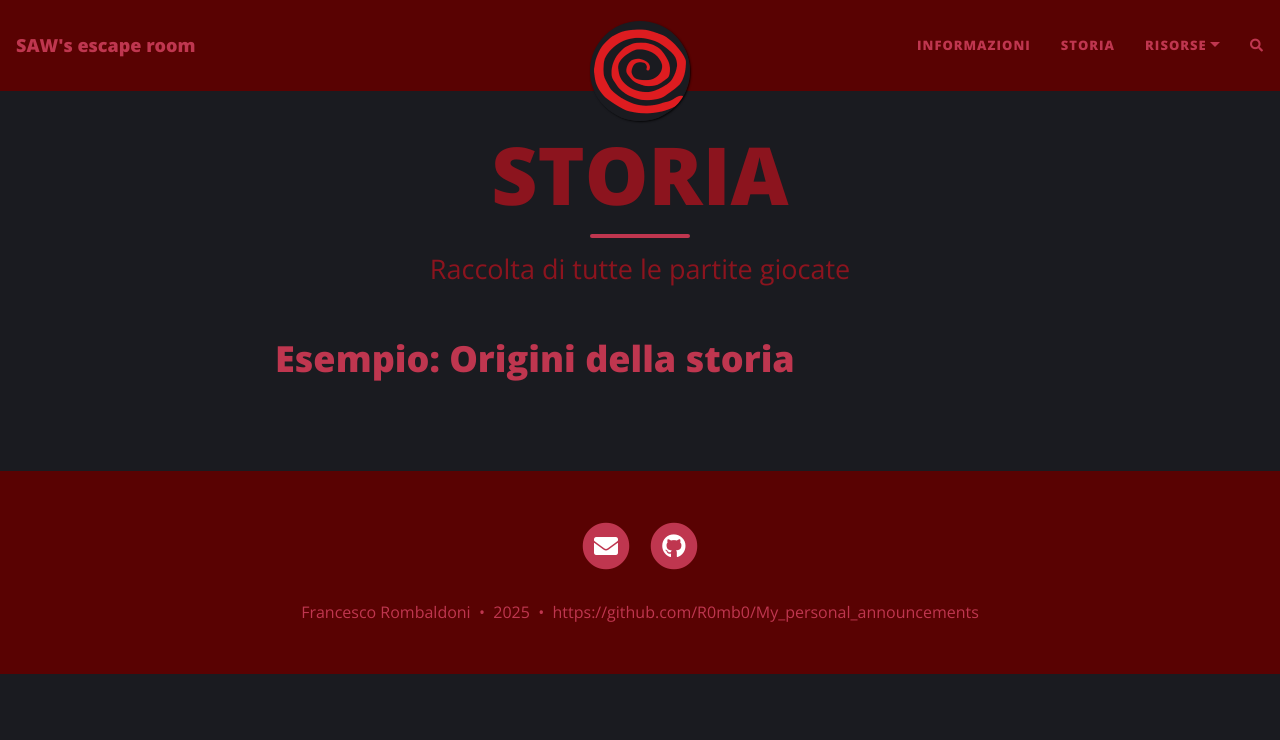
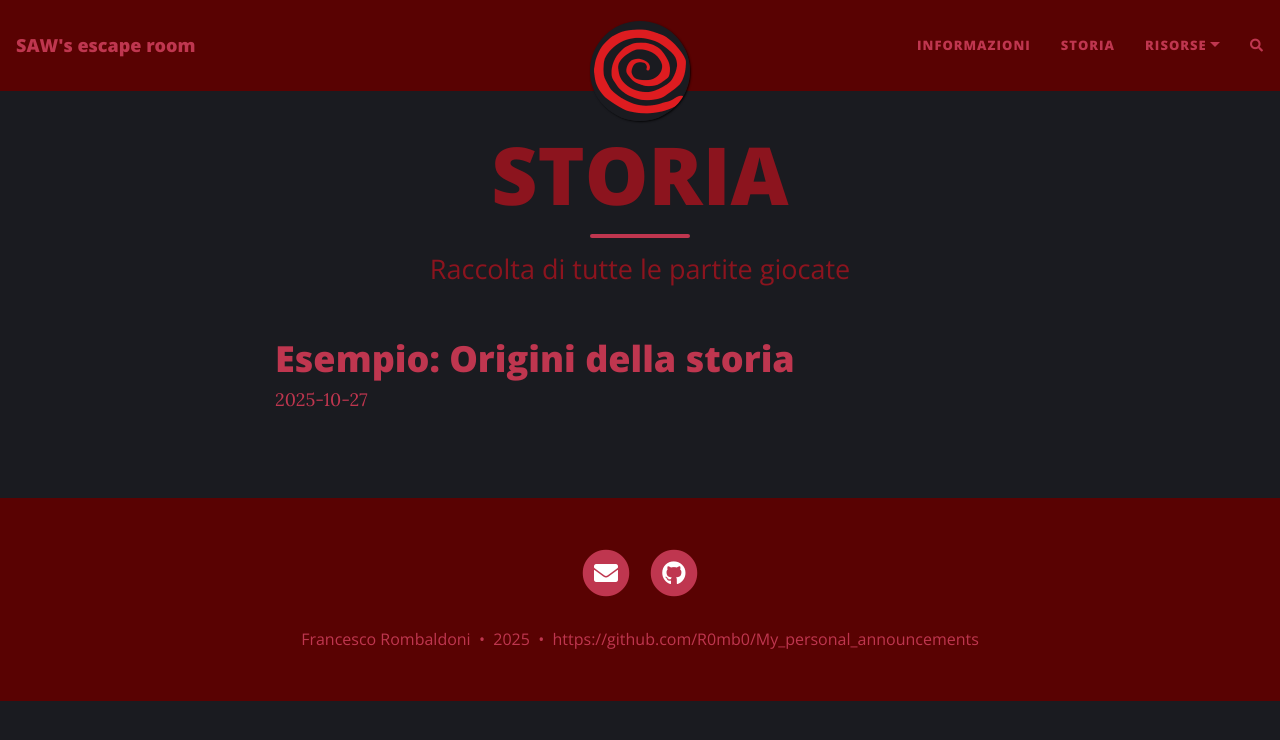
Before and after one commit to R0mb0/Saw_2-Inspired_Escape_Room, a Jekyll site: the page built from docs/storia.md, in a window 1280 px wide. Shown: the top 740 px of the page. Built offline with Jekyll 4.4.1, drawn with Linux system fonts in a browser that asks for light colours; nearby versions of some CDN libraries; comment, search, counter and statistics services are not loaded.

Commit message:
Add date display under title in storia layout
Added a date display under the title, extracted from front matter or filename.

```diff
--- a/docs/_layouts/storia.html
+++ b/docs/_layouts/storia.html
@@ -71,6 +71,20 @@ layout: base
                   {% endif %}
                 </a>
 
+                {%- comment -%}
+                  Qui aggiungo la data sotto il titolo (presa dal front matter se presente,
+                  altrimenti estratta dal nome del file). Formato: YYYY-MM-DD.
+                {%- endcomment -%}
+                <div class="entry-date">
+                  {% if item.date %}
+                    <time datetime="{{ item.date | date_to_xmlschema }}">{{ item.date | date: "%Y-%m-%d" }}</time>
+                  {% else %}
+                    {% assign filename = item.path | split: '/' | last %}
+                    {% assign date_str = filename | slice: 0,10 %}
+                    <time datetime="{{ date_str }}">{{ date_str }}</time>
+                  {% endif %}
+                </div>
+
                 {% if thumbnail != "" %}
                 <div class="post-image post-image-small">
                   <a href="{{ item.url | absolute_url }}" aria-label="Thumbnail">
```
